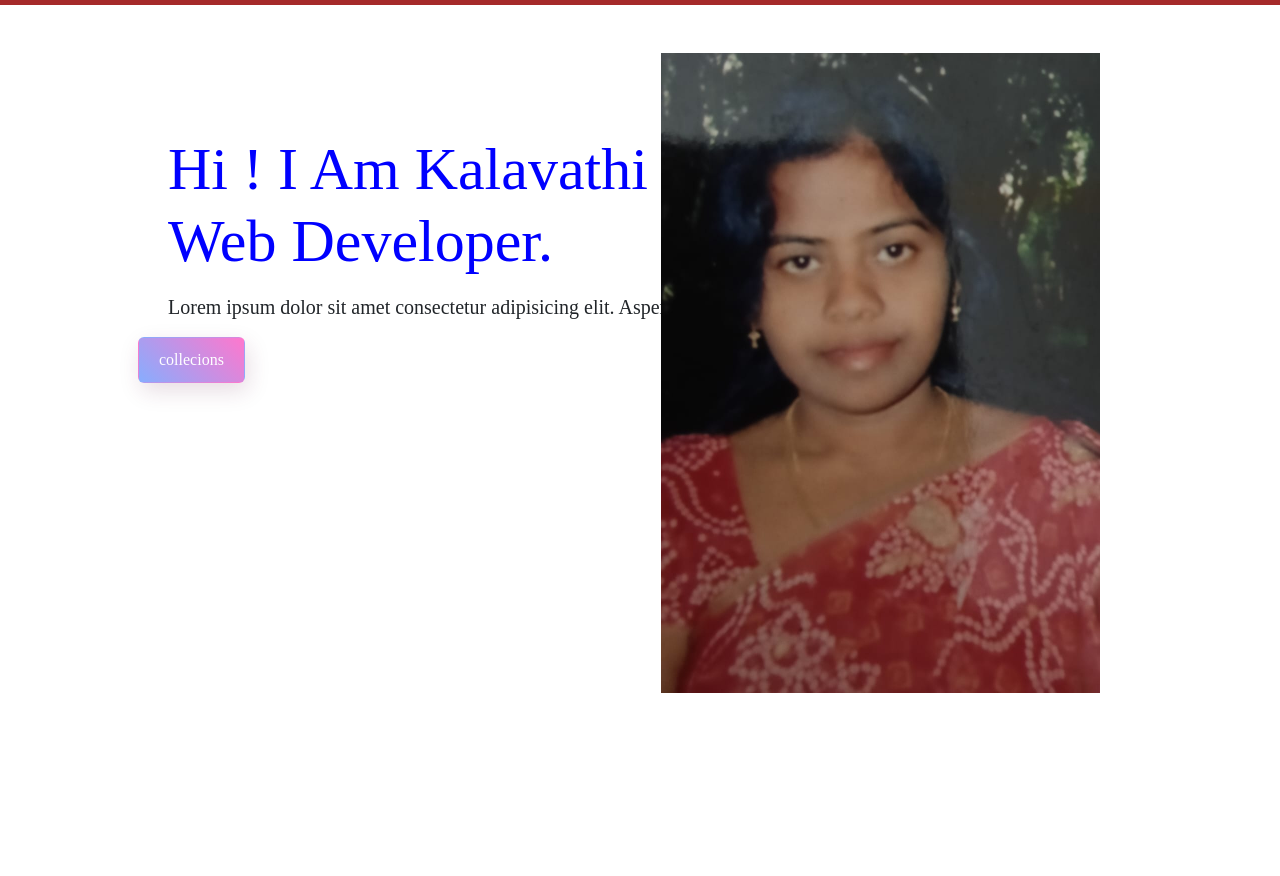
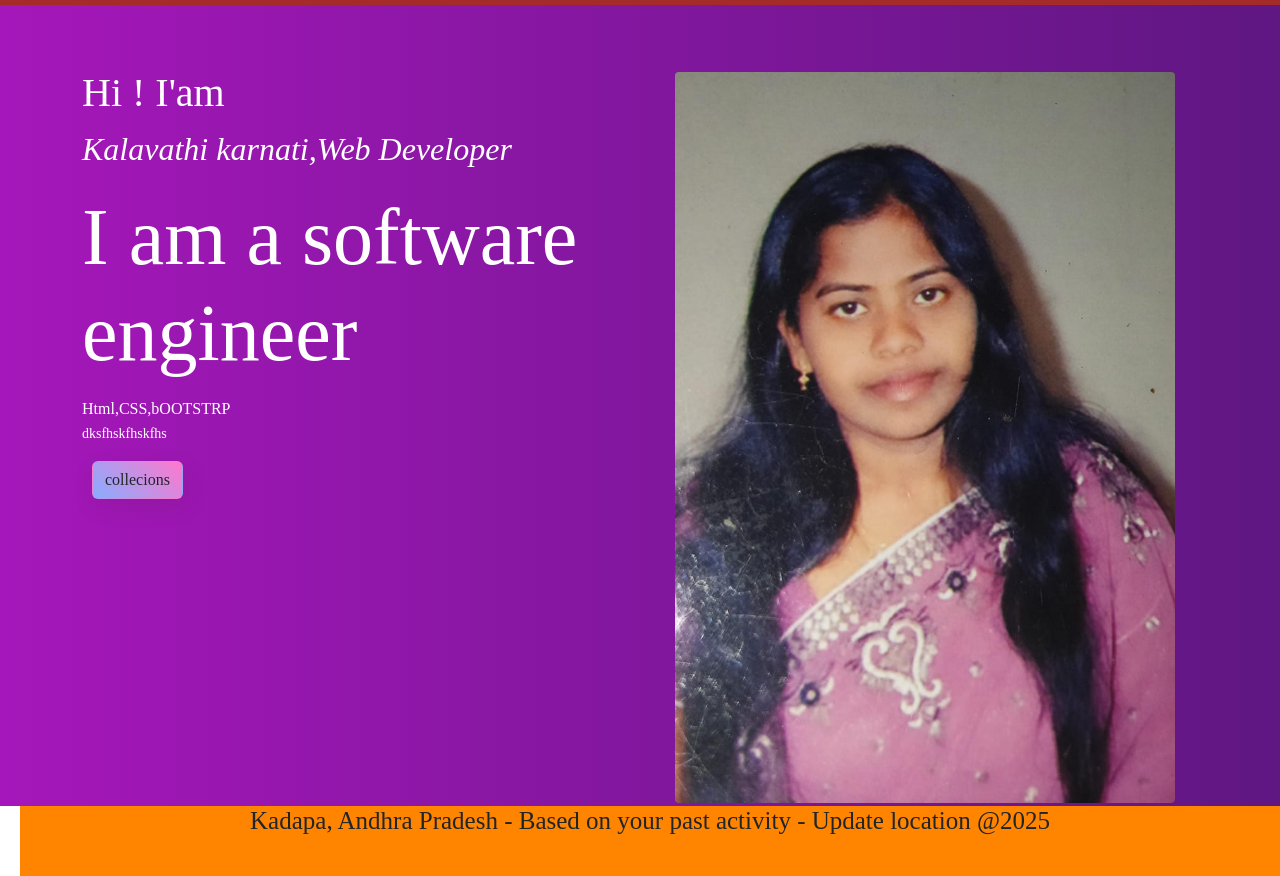
Before and after one commit to kalavatthikarnati/Assignment5, a plain HTML site: page about.html in a window 1280 px wide. Shown: the part 107-983 px from the top of the page. Before the commit the page ends 800 px from the top, so only its background shows below. Drawn offline with nearby package versions, Linux system fonts and the light colour scheme.

Commit message:
first commit

```diff
--- a/abot.html
+++ b/about.html
@@ -50,16 +50,35 @@
     </div>
   </nav>
 
-    <div class="itsme">
+   <section id="banner">
+      <div class="container">
+      <div class="row">
+        <div class="col-6">
+            <h1>Hi ! I'am</h1>
+                    <p class="ffe">Kalavathi karnati,Web Developer</p>
+                    <p class="display-1">I am a software engineer</p>
 
-    <h1>Hi ! I Am Kalavathi<br>Web Developer.</h1>
+                    <p>Html,CSS,bOOTSTRP<br><small class="text.muted">dksfhskfhskfhs</small></p>
+                    <a href="" class="btn">collecions</a>
+                              </div>
 
-    <p>Lorem ipsum dolor sit amet consectetur adipisicing elit. Aspernatur, maiores!</p>
-    <a href="" class="btn">collecions</a>
-</div>
-<br>
-<img src="./groupimg1/kala2.jpeg" class="feature-img">
-</div>
+
+        <div class="col-md-6 text-center">
+            <img src="./groupimg1/kala1.jpg" class="img-fluid">
+        </div>
+
+      </div>
+        </div>
+    </div>
+    </section>
+    <div class="endf">
+      <footer>
+        <h6>Kadapa, Andhra Pradesh
+          - Based on your past activity
+          - Update location @2025</h6>
+      </footer>
+    </div>
+
 
 </body>
 </html>
--- a/cssframework/about.css
+++ b/cssframework/about.css
@@ -38,7 +38,7 @@ font-size: 4rem;
     margin-top: 10%;
     margin-left: 10%;
 }
-.itsme .btn{
+.btn{
     display: inline-block;
     background: linear-gradient(45deg,#87adfe,#ff77cd);
     border-radius: 6px;
@@ -56,3 +56,30 @@ font-size: 4rem;
     bottom: 0;
     right: 180px;
 }
+.img-fluid{
+    width: 500px;
+    height: 800px;
+    border: #fff;
+    margin: 3px;
+    border-radius: 4px;
+}
+#banner{
+    background-image: linear-gradient(to right, #a517ba, #5f1782);
+    color: #fff;
+    padding-top: 5%;
+}
+.ffe{
+    font-style: italic;
+    font-size: 2rem;
+}
+.endf{
+    background-color: #ff8400;
+    height: 70px;
+    margin-left: 20px;
+    font-size: 1rem;
+    text-align: center;
+    font-size: 25px;
+}
+.endf h6{
+font-size: 25px;
+}
--- a/cssframework/home.css
+++ b/cssframework/home.css
@@ -29,7 +29,7 @@ html,body{
     }
     .banner {
         position: relative;
-        background: url('/groupimg1/flower4.jpg') no-repeat center;
+        background: url('/groupimg1/nature2.jpg') no-repeat center;
         background-size: cover;
         height: 80%;
         width: 100%;
```
Also changed, not shown: project.html (+3 -3 lines), groupimg1/kala1.jpg (added), 1 other file.
